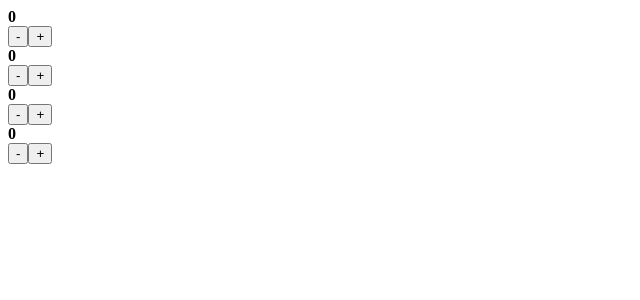
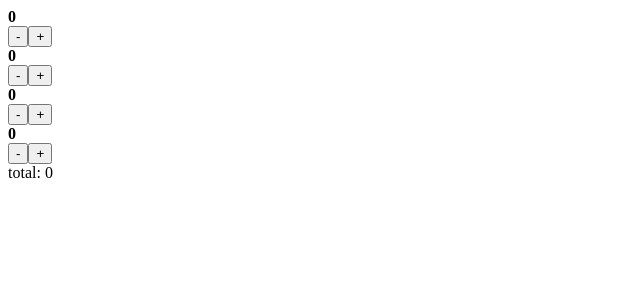
Before and after one commit to veroena/app-counter, a React (Create React App) app: page / in a window 1280 px wide. Shown: the top 300 px of the page, without its empty margins (0-640 px from the left). Built offline with nearby package versions, Linux system fonts and the light colour scheme.

Commit message:
stage 3: add total

```diff
--- a/src/App.js
+++ b/src/App.js
@@ -23,6 +23,7 @@ function Counter(props) {
 
 function App() {
   const [data, setData] = useState(input);
+  const [total, setTotal] = useState(0);
 
   const increase = (event) => {
     const id = +event.currentTarget.id;
@@ -34,6 +35,7 @@ function App() {
         return item;
       });
     setData(newData);
+    setTotal(total + 1);
   }
 
   const decrease = (event) => {
@@ -46,6 +48,7 @@ function App() {
         return item;
       });
     setData(newData);
+    setTotal(total - 1);
   }
 
   return (
@@ -53,6 +56,7 @@ function App() {
       {data.map((counter) => (
         <Counter key={counter.id} value={counter.value} id={counter.id} increase={increase} decrease={decrease} />
       ))}
+      <div>total: {total}</div>
     </div>
   );
 }
```
